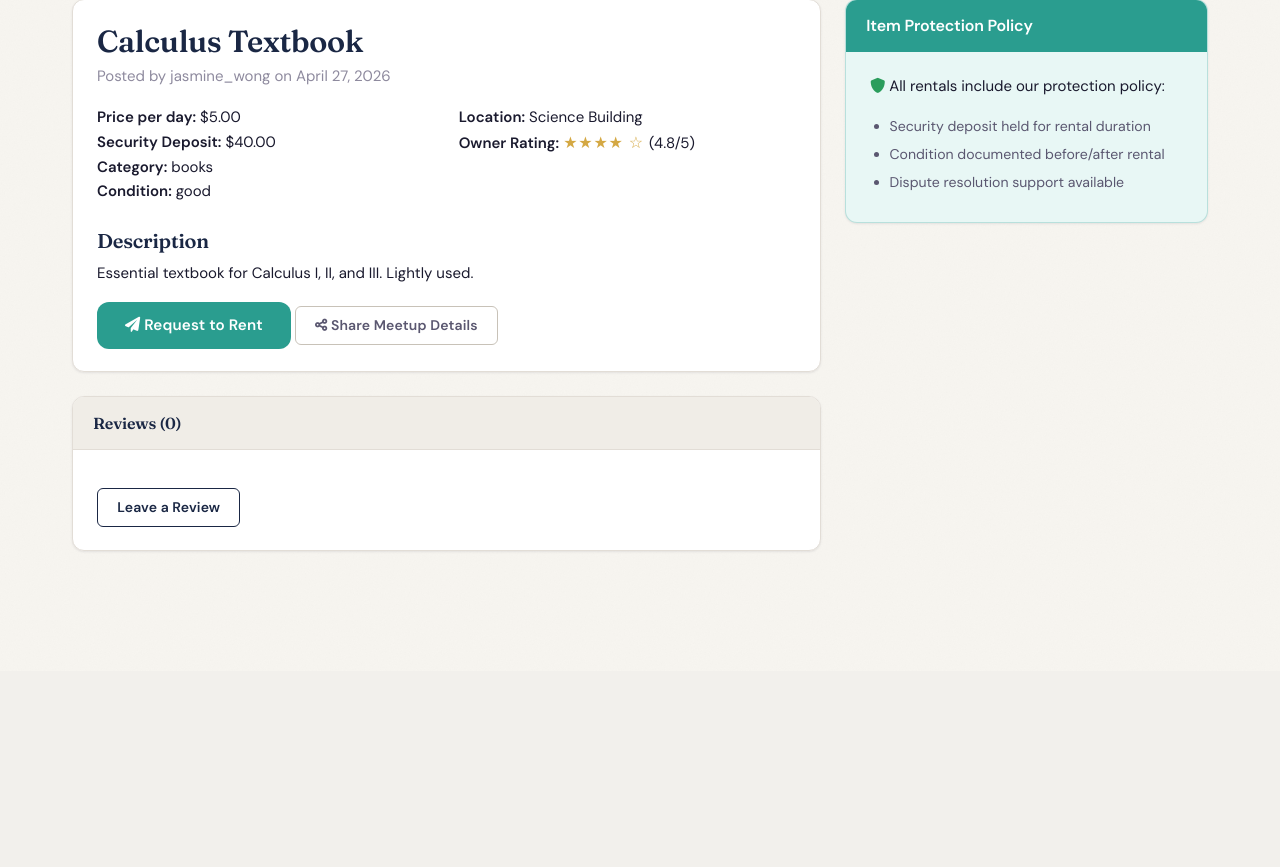
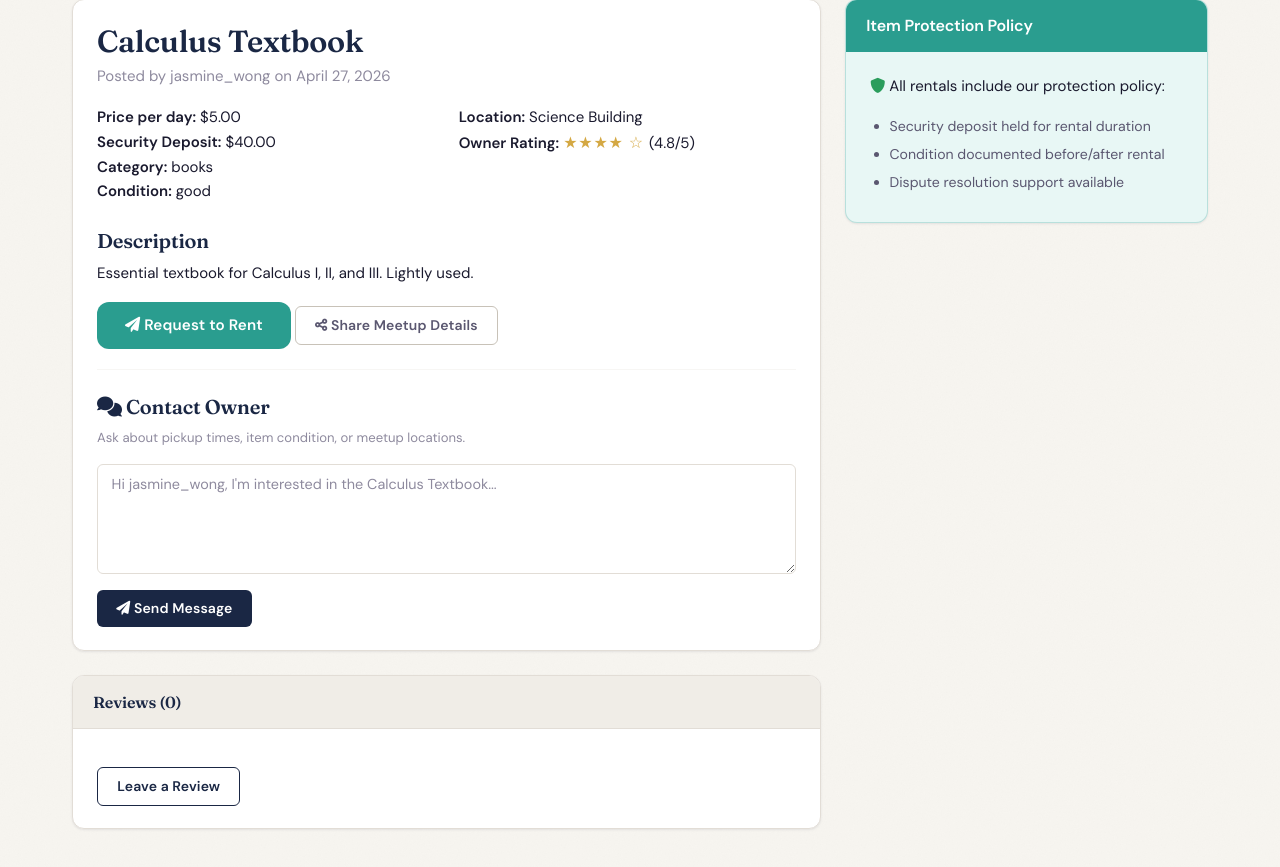
Before and after one commit to DGaber1/SSW322_Exchange4Students, a Flask app: page /item/2 in a window 1280 px wide. Shown: the part 129-996 px from the top of the page. Before the commit the page ends 680 px from the top, so only its background shows below. Run offline with Flask 3, Linux system fonts and the light colour scheme; a user stored in the database is signed in.

Commit message:
Add messaging feature for item inquiries

```diff
--- a/app.py
+++ b/app.py
@@ -82,6 +82,18 @@ def inject_pending_request_count():
         )
         return dict(pending_request_count=count)
     return dict(pending_request_count=0)
+
+class Message(db.Model):
+    id = db.Column(db.Integer, primary_key=True)
+    sender_id = db.Column(db.Integer, db.ForeignKey('user.id'), nullable=False)
+    receiver_id = db.Column(db.Integer, db.ForeignKey('user.id'), nullable=False)
+    content = db.Column(db.Text, nullable=False)
+    timestamp = db.Column(db.DateTime, default=datetime.utcnow)
+    read = db.Column(db.Boolean, default=False)
+
+    # Relationships to easily get sender/receiver names
+    sender = db.relationship('User', foreign_keys=[sender_id], backref='sent_messages')
+    receiver = db.relationship('User', foreign_keys=[receiver_id], backref='received_messages')
 
 # Routes
 @app.route('/')
@@ -414,5 +426,29 @@ with app.app_context():
         db.session.commit()
         print("Sample data created!")
 
+@app.route('/messages')
+@login_required
+def messages():
+    # Get all messages where the current user is either the sender or receiver
+    user_messages = Message.query.filter(
+        (Message.sender_id == current_user.id) | (Message.receiver_id == current_user.id)
+    ).order_by(Message.timestamp.desc()).all()
+    return render_template('messages.html', messages=user_messages)
+
+@app.route('/send_message/<int:receiver_id>', methods=['POST'])
+@login_required
+def send_message(receiver_id):
+    content = request.form.get('content')
+    if content:
+        new_msg = Message(
+            sender_id=current_user.id,
+            receiver_id=receiver_id,
+            content=content
+        )
+        db.session.add(new_msg)
+        db.session.commit()
+        flash('Message sent!', 'success')
+    return redirect(request.referrer)
+
 if __name__ == '__main__':
     app.run(debug=True)
--- a/templates/item_detail.html
+++ b/templates/item_detail.html
@@ -33,6 +33,7 @@ block content %}
         </div>
         <h5>Description</h5>
         <p>{{ item.description }}</p>
+
         <div class="mt-3">
           {% if current_user.is_authenticated and current_user.id !=
           item.owner_id and item.is_available %}
@@ -45,7 +46,8 @@ block content %}
               <i class="fas fa-paper-plane"></i> Request to Rent
             </button>
           </form>
-          {% elif current_user.is_authenticated and current_user.id != item.owner_id and not item.is_available %}
+          {% elif current_user.is_authenticated and current_user.id !=
+          item.owner_id and not item.is_available %}
           <button class="btn btn-secondary btn-lg" disabled>
             <i class="fas fa-clock"></i> Currently Unavailable
           </button>
@@ -57,6 +59,34 @@ block content %}
             <i class="fas fa-share-alt"></i> Share Meetup Details
           </button>
         </div>
+
+        {% if current_user.is_authenticated and current_user.id != item.owner_id
+        %}
+        <hr />
+        <div class="mt-4">
+          <h5><i class="fas fa-comments"></i> Contact Owner</h5>
+          <p class="text-muted small">
+            Ask about pickup times, item condition, or meetup locations.
+          </p>
+          <form
+            action="{{ url_for('send_message', receiver_id=item.owner_id) }}"
+            method="POST"
+          >
+            <div class="mb-3">
+              <textarea
+                name="content"
+                class="form-control"
+                rows="3"
+                placeholder="Hi {{ item.owner.username }}, I'm interested in the {{ item.title }}..."
+                required
+              ></textarea>
+            </div>
+            <button type="submit" class="btn btn-primary">
+              <i class="fas fa-paper-plane"></i> Send Message
+            </button>
+          </form>
+        </div>
+        {% endif %}
       </div>
     </div>
     <div class="card mt-4">
```
Also changed, not shown: instance/campus_share.db.
